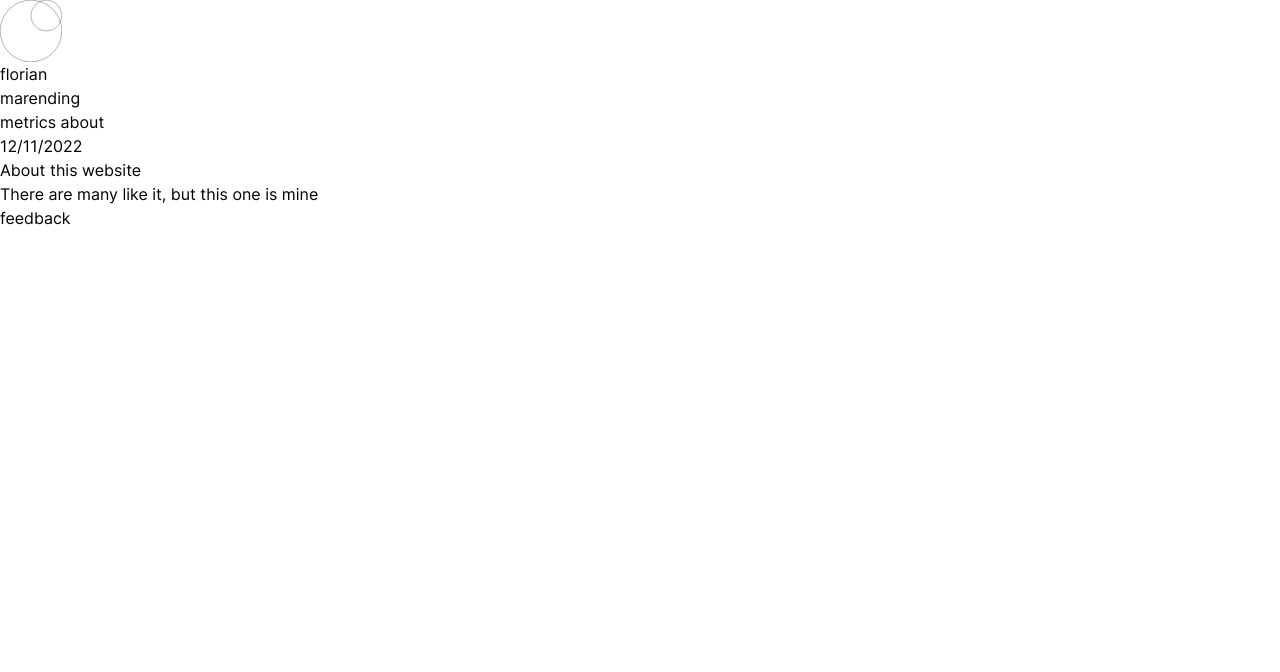
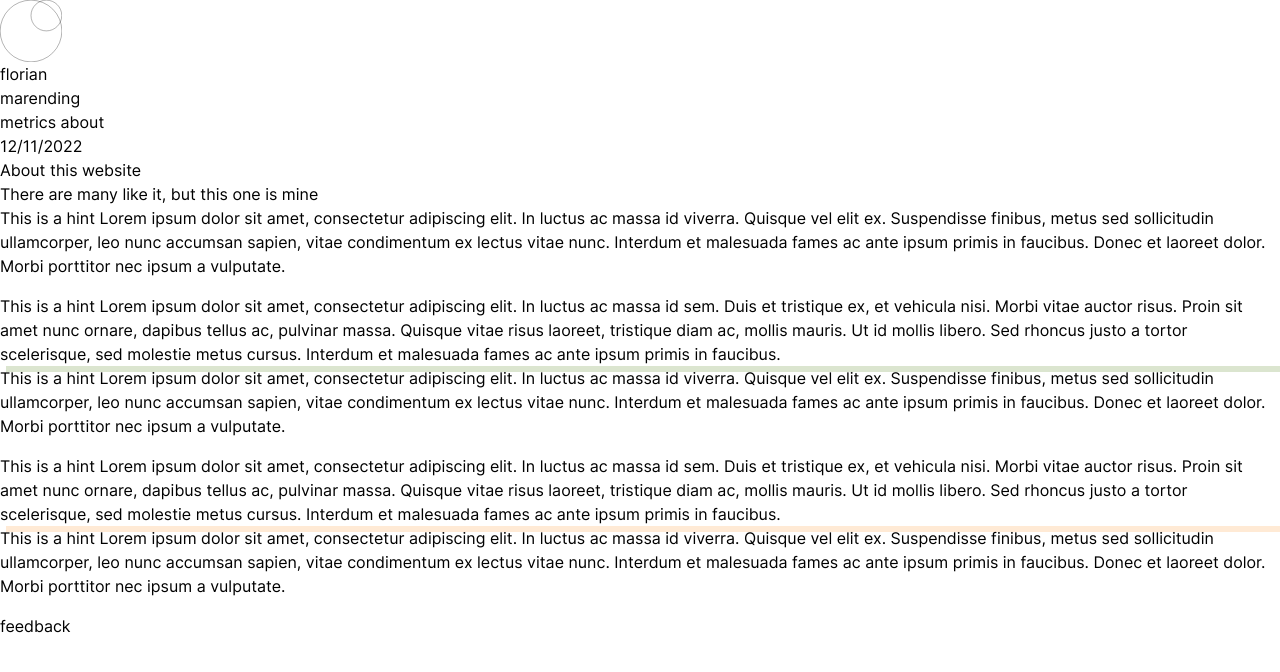
Before and after one commit to beingflo/marending.dev, a SvelteKit app: page /website in a window 1280 px wide. Shown: the top 672 px of the page. Built offline with nearby package versions, Linux system fonts and the light colour scheme.

Commit message:
Implement hint and info components

```diff
--- /dev/null
+++ b/src/lib/components/Hint.svelte
@@ -0,0 +1,9 @@
+<div class="border border-lime-700 p-2 lg:-mx-4 mb-6 mt-2">
+	<slot />
+</div>
+
+<style>
+	div {
+		box-shadow: 6px 6px 0 rgba(77, 124, 15, 0.2);
+	}
+</style>
--- /dev/null
+++ b/src/lib/components/Info.svelte
@@ -0,0 +1,9 @@
+<div class="border border-orange-300 p-2 lg:-mx-4 mb-6 mt-2">
+	<slot />
+</div>
+
+<style>
+	div {
+		box-shadow: 6px 6px 0 rgba(253, 186, 116, 0.3);
+	}
+</style>
--- a/src/lib/components/Warn.svelte
+++ /dev/null
@@ -1,9 +0,0 @@
-<div class="border border-yellow-300 p-2 ">
-	<slot />
-</div>
-
-<style>
-	div {
-		box-shadow: 4px 4px 0 rgba(253, 224, 71, 0.3);
-	}
-</style>
--- a/src/routes/website/+page.svelte
+++ b/src/routes/website/+page.svelte
@@ -1,5 +1,7 @@
 <script>
 	import Date from '$lib/components/Date.svelte';
+	import Hint from '$lib/components/Hint.svelte';
+	import Info from '$lib/components/Info.svelte';
 	import Note from '$lib/components/Note.svelte';
 	import P from '$lib/components/P.svelte';
 	import Subtitle from '$lib/components/Subtitle.svelte';
@@ -10,4 +12,36 @@
 	<Date>12/11/2022</Date>
 	<Title>About this website</Title>
 	<Subtitle>There are many like it, but this one is mine</Subtitle>
+	<P>
+		This is a hint Lorem ipsum dolor sit amet, consectetur adipiscing elit. In luctus ac massa id
+		viverra. Quisque vel elit ex. Suspendisse finibus, metus sed sollicitudin ullamcorper, leo nunc
+		accumsan sapien, vitae condimentum ex lectus vitae nunc. Interdum et malesuada fames ac ante
+		ipsum primis in faucibus. Donec et laoreet dolor. Morbi porttitor nec ipsum a vulputate.
+	</P>
+	<Hint>
+		This is a hint Lorem ipsum dolor sit amet, consectetur adipiscing elit. In luctus ac massa id
+		sem. Duis et tristique ex, et vehicula nisi. Morbi vitae auctor risus. Proin sit amet nunc
+		ornare, dapibus tellus ac, pulvinar massa. Quisque vitae risus laoreet, tristique diam ac,
+		mollis mauris. Ut id mollis libero. Sed rhoncus justo a tortor scelerisque, sed molestie metus
+		cursus. Interdum et malesuada fames ac ante ipsum primis in faucibus.
+	</Hint>
+	<P>
+		This is a hint Lorem ipsum dolor sit amet, consectetur adipiscing elit. In luctus ac massa id
+		viverra. Quisque vel elit ex. Suspendisse finibus, metus sed sollicitudin ullamcorper, leo nunc
+		accumsan sapien, vitae condimentum ex lectus vitae nunc. Interdum et malesuada fames ac ante
+		ipsum primis in faucibus. Donec et laoreet dolor. Morbi porttitor nec ipsum a vulputate.
+	</P>
+	<Info>
+		This is a hint Lorem ipsum dolor sit amet, consectetur adipiscing elit. In luctus ac massa id
+		sem. Duis et tristique ex, et vehicula nisi. Morbi vitae auctor risus. Proin sit amet nunc
+		ornare, dapibus tellus ac, pulvinar massa. Quisque vitae risus laoreet, tristique diam ac,
+		mollis mauris. Ut id mollis libero. Sed rhoncus justo a tortor scelerisque, sed molestie metus
+		cursus. Interdum et malesuada fames ac ante ipsum primis in faucibus.
+	</Info>
+	<P>
+		This is a hint Lorem ipsum dolor sit amet, consectetur adipiscing elit. In luctus ac massa id
+		viverra. Quisque vel elit ex. Suspendisse finibus, metus sed sollicitudin ullamcorper, leo nunc
+		accumsan sapien, vitae condimentum ex lectus vitae nunc. Interdum et malesuada fames ac ante
+		ipsum primis in faucibus. Donec et laoreet dolor. Morbi porttitor nec ipsum a vulputate.
+	</P>
 </Note>
```
